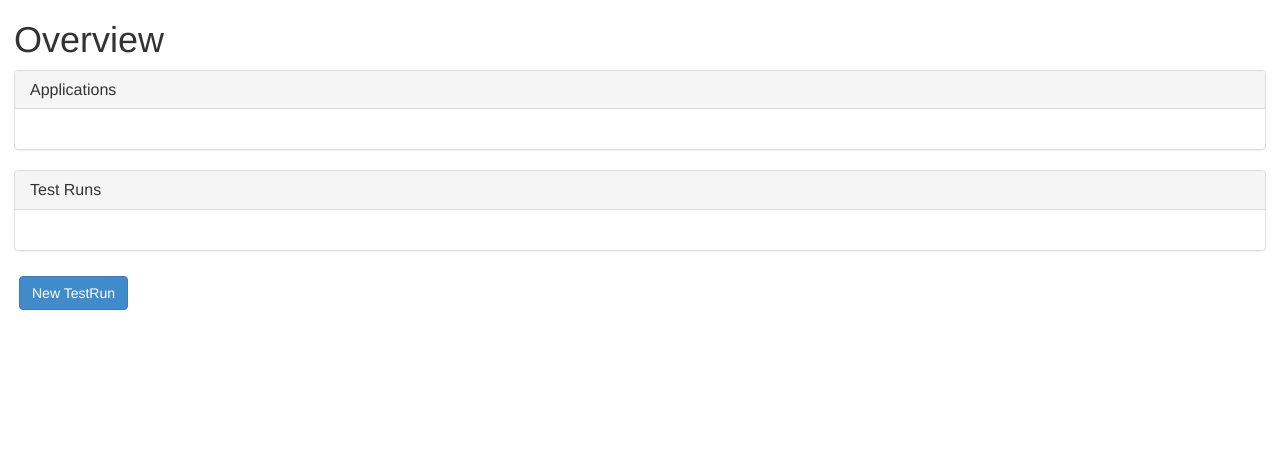
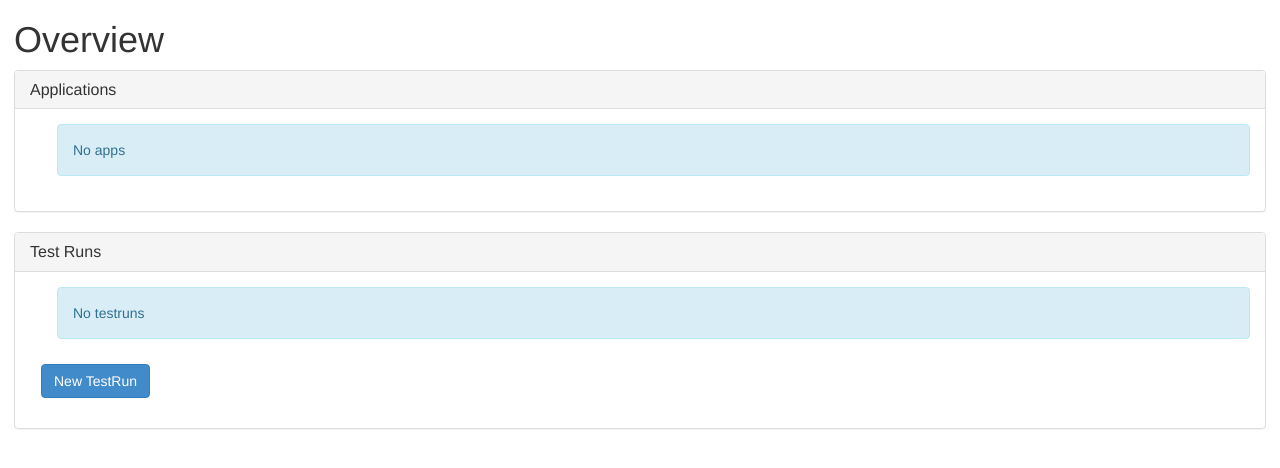
Before and after one commit to rs-dev/Test-Secretary, a Django app: page / in a window 1280 px wide. Shown: the top 468 px of the page. Run offline with Django 3.2, Linux system fonts and the light colour scheme; data that the repository does not hold is empty; some libraries are stand-ins or nearby versions.

Commit message:
move new testrun button in testrun panel

```diff
--- a/test_secretary/templates/test_secretary/overview.html
+++ b/test_secretary/templates/test_secretary/overview.html
@@ -14,6 +14,8 @@
      <ul>
        {% for app in apps %}
           <li><a href="{% url 'app_overview' app.pk %}">{{ app.name }}</a></li>
+        {% empty %}
+            <div class="alert alert-info">No apps</div>
         {% endfor %}
       </ul>
     </div>
@@ -27,15 +29,15 @@
       <ul>
         {% for testrun in testruns %}
           <li><a href="{% url "testrun_overview" testrun.pk %}">{{ testrun }}</a>{% if testrun.is_finished %} ({% if testrun.is_success %}success{% else %}failed{% endif %}){% endif %}</li>
+        {% empty %}
+            <div class="alert alert-info">No testruns</div>
         {% endfor %}
       </ul>
+      <p>
+          <a class="btn btn-primary" style="margin: 5px" href={% url "new_testrun" %}>
+          {% trans "New TestRun" %}
+          </a>
+      </p>
     </div>
   </div>
-
-  <p>
-    <a class="btn btn-primary" style="margin: 5px" href={% url "new_testrun" %}>
-      {% trans "New TestRun" %}
-    </a>
-  </p>
-
 {% endblock %}
```
